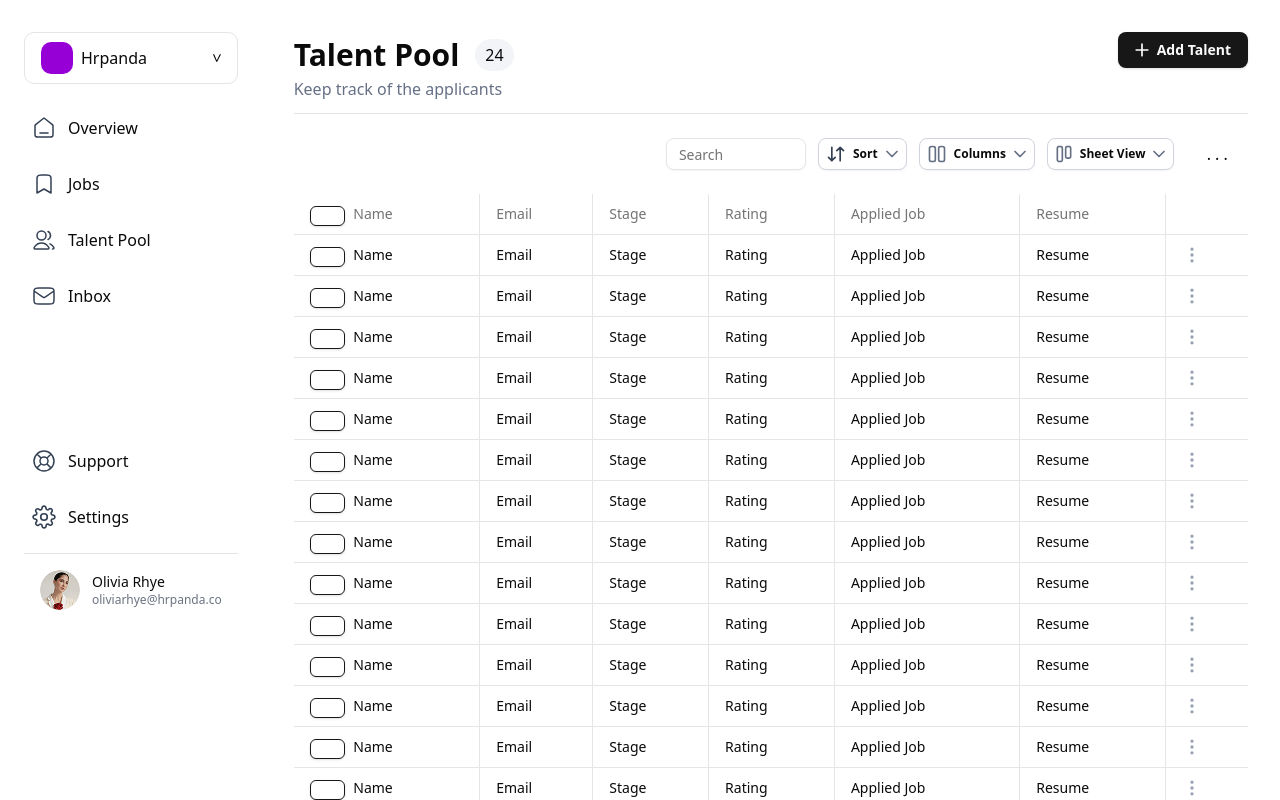
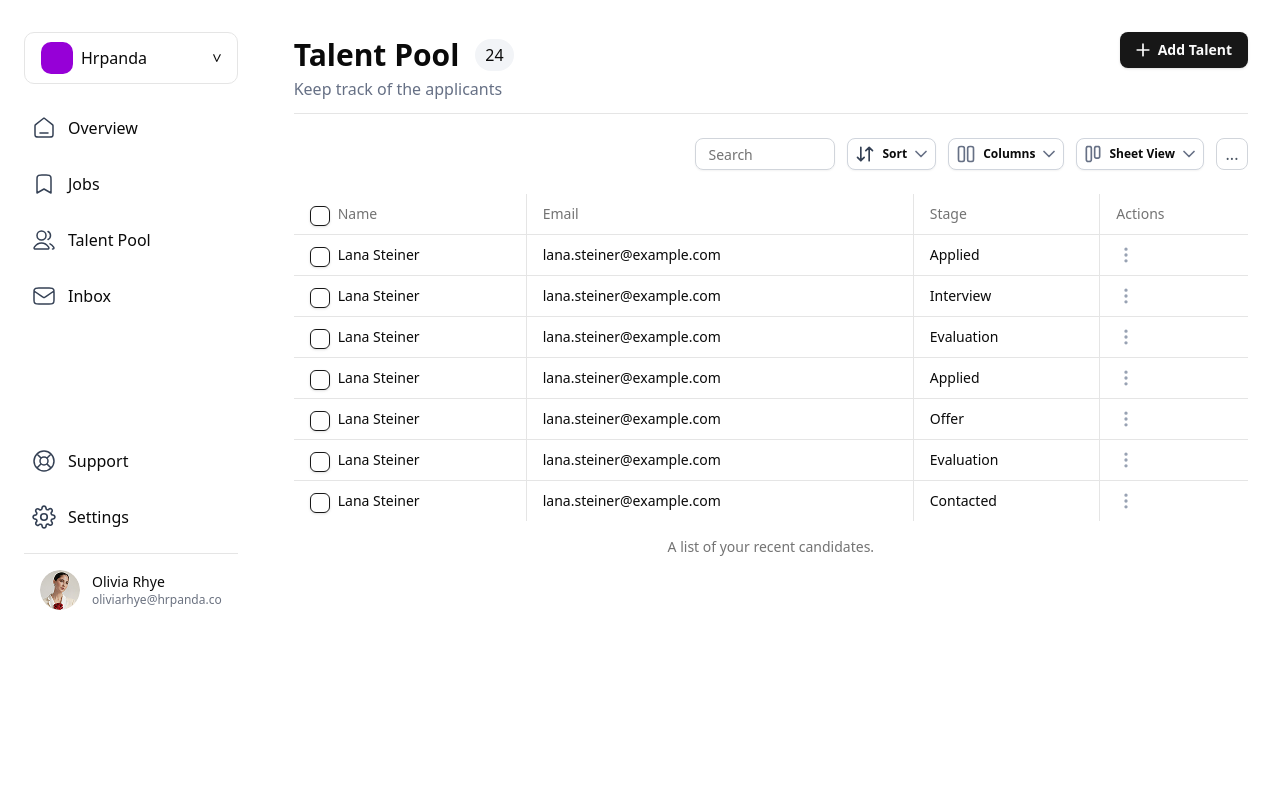
Before and after one commit to burakkizilay46/univenn, a React (Vite) app: page / in a window 1280 px wide. Shown: the top 800 px of the page. Built offline with nearby package versions, Linux system fonts and the light colour scheme.

Commit message:
add Switch component and integrate with home view; update styles and add flash icon

```diff
--- a/package.json
+++ b/package.json
@@ -16,6 +16,7 @@
     "@radix-ui/react-popover": "^1.1.6",
     "@radix-ui/react-select": "^2.1.6",
     "@radix-ui/react-slot": "^1.1.2",
+    "@radix-ui/react-switch": "^1.1.3",
     "class-variance-authority": "^0.7.0",
     "classnames": "^2.5.1",
     "clsx": "^2.0.0",
--- a/src/components/ui/checkbox.tsx
+++ b/src/components/ui/checkbox.tsx
@@ -11,7 +11,7 @@ const Checkbox = React.forwardRef<
   <CheckboxPrimitive.Root
     ref={ref}
     className={cn(
-      "peer h-4 w-4 shrink-0 rounded-sm border border-primary shadow focus-visible:outline-none focus-visible:ring-1 focus-visible:ring-ring disabled:cursor-not-allowed disabled:opacity-50 data-[state=checked]:bg-primary data-[state=checked]:text-primary-foreground",
+      "peer size-5 shrink-0 rounded-sm border border-primary shadow focus-visible:outline-none focus-visible:ring-1 focus-visible:ring-ring disabled:cursor-not-allowed disabled:opacity-50 data-[state=checked]:bg-primary data-[state=checked]:text-primary-foreground",
       className
     )}
     {...props}
--- /dev/null
+++ b/src/components/ui/switch.tsx
@@ -0,0 +1,27 @@
+import * as React from "react"
+import * as SwitchPrimitives from "@radix-ui/react-switch"
+
+import { cn } from "@/lib/utils"
+
+const Switch = React.forwardRef<
+  React.ElementRef<typeof SwitchPrimitives.Root>,
+  React.ComponentPropsWithoutRef<typeof SwitchPrimitives.Root>
+>(({ className, ...props }, ref) => (
+  <SwitchPrimitives.Root
+    className={cn(
+      "peer inline-flex h-5 w-9 shrink-0 cursor-pointer items-center rounded-full border-2 border-transparent shadow-sm transition-colors focus-visible:outline-none focus-visible:ring-2 focus-visible:ring-ring focus-visible:ring-offset-2 focus-visible:ring-offset-background disabled:cursor-not-allowed disabled:opacity-50 data-[state=checked]:bg-primary data-[state=unchecked]:bg-input",
+      className
+    )}
+    {...props}
+    ref={ref}
+  >
+    <SwitchPrimitives.Thumb
+      className={cn(
+        "pointer-events-none block h-4 w-4 rounded-full bg-background shadow-lg ring-0 transition-transform data-[state=checked]:translate-x-4 data-[state=unchecked]:translate-x-0"
+      )}
+    />
+  </SwitchPrimitives.Root>
+))
+Switch.displayName = SwitchPrimitives.Root.displayName
+
+export { Switch }
--- a/src/index.css
+++ b/src/index.css
@@ -11,7 +11,7 @@
 
   color-scheme: light dark;
   color: rgba(255, 255, 255, 0.87);
-  background-color: white;
+  background-color: #242424;
 
   font-synthesis: none;
   text-rendering: optimizeLegibility;
@@ -49,40 +49,6 @@
   --sidebar-accent-foreground: oklch(0.205 0 0);
   --sidebar-border: oklch(0.922 0 0);
   --sidebar-ring: oklch(0.708 0 0);
-}
-
-
-
-button {
-  border-radius: 8px;
-  border: 1px solid transparent;
-  padding: 0.6em 1.2em;
-  font-size: 1em;
-  font-weight: 500;
-  font-family: inherit;
-  background-color: #1a1a1a;
-  cursor: pointer;
-  transition: border-color 0.25s;
-}
-button:hover {
-  border-color: #646cff;
-}
-button:focus,
-button:focus-visible {
-  outline: 4px auto -webkit-focus-ring-color;
-}
-
-@media (prefers-color-scheme: light) {
-  :root {
-    color: #213547;
-    background-color: #ffffff;
-  }
-  a:hover {
-    color: #747bff;
-  }
-  button {
-    background-color: #f9f9f9;
-  }
 }
 
 .dark {
--- /dev/null
+++ b/src/types/data-type.ts
@@ -0,0 +1,84 @@
+export type DataType = {
+  id: number;
+  imageUrl: string;
+  name: string;
+  email: string;
+  stage: "Applied" | "Interview" | "Evaluation" | "Offer" | "Contacted";
+  rating: number;
+  appliedJob: string;
+  resume: string;
+};
+
+
+export const tableData: DataType[] = [
+    {
+      id: 1,
+      imageUrl: "/images/avatars/avatar-1.png",
+      name: "Lana Steiner",
+      email: "lana.steiner@example.com",
+      stage: "Applied",
+      rating: 4,
+      appliedJob: "Sr. Frontend Dev.",
+      resume: "/pdfs/resume-1.pdf",
+    },
+    {
+      id: 2,
+      imageUrl: "/images/avatars/avatar-2.png",
+      name: "Lana Steiner",
+      email: "lana.steiner@example.com",
+      stage: "Interview",
+      rating: 5,
+      appliedJob: "Software Engineering",
+      resume: "/pdfs/resume-2.pdf",
+    },
+    {
+      id: 3,
+      imageUrl: "/images/avatars/avatar-3.png",
+      name: "Lana Steiner",
+      email: "lana.steiner@example.com",
+      stage: "Evaluation",
+      rating: 3,
+      appliedJob: "Operations",
+      resume: "/pdfs/resume-3.pdf",
+    },
+    {
+      id: 4,
+      imageUrl: "/images/avatars/avatar-4.png",
+      name: "Lana Steiner",
+      email: "lana.steiner@example.com",
+      stage: "Applied",
+      rating: 4,
+      appliedJob: "Software Engineering",
+      resume: "/pdfs/resume-4.pdf",
+    },
+    {
+      id: 5,
+      imageUrl: "/images/avatars/avatar-5.png",
+      name: "Lana Steiner",
+      email: "lana.steiner@example.com",
+      stage: "Offer",
+      rating: 5,
+      appliedJob: "Design",
+      resume: "/pdfs/resume-5.pdf",
+    },
+    {
+      id: 6,
+      imageUrl: "/images/avatars/avatar-6.png",
+      name: "Lana Steiner",
+      email: "lana.steiner@example.com",
+      stage: "Evaluation",
+      rating: 3,
+      appliedJob: "Finance",
+      resume: "/pdfs/resume-6.pdf",
+    },
+    {
+      id: 7,
+      imageUrl: "/images/avatars/avatar-7.png",
+      name: "Lana Steiner",
+      email: "lana.steiner@example.com",
+      stage: "Contacted",
+      rating: 4,
+      appliedJob: "Software Engineering",
+      resume: "/pdfs/resume-7.pdf",
+    },
+  ];
--- a/src/views/components/popover.tsx
+++ b/src/views/components/popover.tsx
@@ -15,7 +15,7 @@ const CustomPopover: React.FC<CustomPopoverProps> = ({ icon, label, children })
         {label && <p className="font-semibold text-xs leading-[18px]">{label}</p>}
         <img src={down} alt="down"/>
       </PopoverTrigger>
-      <PopoverContent>{children}</PopoverContent>
+      <PopoverContent className="w-[212px]">{children}</PopoverContent>
     </Popover>
   );
 };
--- a/src/views/components/table.tsx
+++ b/src/views/components/table.tsx
@@ -11,111 +11,126 @@ import {
   TableHeader,
   TableRow,
 } from "@/components/ui/table";
+import { DataType } from "@/types/data-type";
+
+type HeaderType = {
+  title: string;
+  key: keyof DataType;
+  checked: boolean;
+};
 
 type CustomTableProps = {
-  headers: string[];
-  data?: Array<Record<string, string>>;
+  headers: HeaderType[];
+  data?: DataType[];
   caption?: string;
 };
-
-type RowData = Record<string, string>;
 
 const CustomTable = ({
   headers,
   data = [],
-  caption = "A list of your recent invoices.",
+  caption = "A list of your recent candidates.",
 }: CustomTableProps) => {
   const [selectedRows, setSelectedRows] = useState<Set<number>>(new Set());
 
-  const tableRows = useMemo(() => {
-    if (data.length > 0) {
-      return data;
-    }
-    return Array.from({ length: 50 }).map((_, index) =>
-      headers.reduce((row, header) => {
-        row[header] = header;
-        return row;
-      }, {} as RowData)
-    );
-  }, [data, headers]);
+  const visibleHeaders = headers.filter((header) => header.checked);
 
   const handleSelectAll = () => {
-    if (selectedRows.size === tableRows.length) {
+    if (selectedRows.size === data.length) {
       setSelectedRows(new Set());
     } else {
-      const allRowIndices = tableRows.map((_, index) => index);
-      setSelectedRows(new Set(allRowIndices));
+      setSelectedRows(new Set(data.map((row) => row.id)));
     }
   };
 
-  const handleRowSelect = (rowIndex: number) => {
+  const handleRowSelect = (rowId: number) => {
     const newSelectedRows = new Set(selectedRows);
-    if (newSelectedRows.has(rowIndex)) {
-      newSelectedRows.delete(rowIndex);
+    if (newSelectedRows.has(rowId)) {
+      newSelectedRows.delete(rowId);
     } else {
-      newSelectedRows.add(rowIndex);
+      newSelectedRows.add(rowId);
     }
     setSelectedRows(newSelectedRows);
   };
 
-  const isAllSelected =
-    selectedRows.size === tableRows.length && tableRows.length > 0;
+  const isAllSelected = selectedRows.size === data.length && data.length > 0;
 
   return (
-    <Table>
+    <div className="w-full overflow-x-auto">
+      <Table className="w-full">
         <TableCaption className={caption ? "" : "sr-only"}>
           {caption}
         </TableCaption>
         <TableHeader>
           <TableRow>
-          {headers.map((header, index) => (
+            {visibleHeaders.map((header, index) => (
               <TableHead
-              key={`header-${header}-${index}`}
-              className={classNames("border-r pl-4", {
+                key={header.key}
+                className={classNames("border-r px-4", {
                   "flex gap-2 items-center justify-start": index === 0,
                 })}
               >
                 {index === 0 && (
                   <Checkbox
-                  className="size-5 bg-white"
                     aria-label="Select all rows"
                     checked={isAllSelected}
                     onCheckedChange={handleSelectAll}
                   />
                 )}
-              {header}
+                {header.title}
               </TableHead>
             ))}
+            <TableHead className="px-4">Actions</TableHead>
           </TableRow>
         </TableHeader>
         <TableBody>
-        {tableRows.map((row, rowIndex) => (
-          <TableRow key={`row-${rowIndex}`}>
-            {headers.map((header, colIndex) => (
+          {data.map((row) => (
+            <TableRow key={row.id}>
+              {visibleHeaders.map((header, colIndex) => (
                 <TableCell
-                key={`cell-${header}-${rowIndex}-${colIndex}`}
-                className={classNames("border-r pl-4 py-[10px]", {
+                  key={`${header.key}-${row.id}`}
+                  className={classNames("border-r px-4 py-[10px]", {
                     "flex gap-2 items-center justify-start": colIndex === 0,
                   })}
                 >
                   {colIndex === 0 && (
                     <Checkbox
-                    className="size-5 bg-white"
-                    aria-label={`Select row ${rowIndex + 1}`}
-                    checked={selectedRows.has(rowIndex)}
-                    onCheckedChange={() => handleRowSelect(rowIndex)}
+                      aria-label={`Select row ${row.id}`}
+                      checked={selectedRows.has(row.id)}
+                      onCheckedChange={() => handleRowSelect(row.id)}
                     />
                   )}
-                {row[header]}
+                  {header.key === "imageUrl" ? (
+                    <img
+                      src={row.imageUrl}
+                      alt={row.name}
+                      width={32}
+                      height={32}
+                      className="rounded-full"
+                    />
+                  ) : header.key === "rating" ? (
+                    <span>{"★".repeat(row.rating)}</span>
+                  ) : header.key === "resume" ? (
+                    <a
+                      href={row.resume}
+                      target="_blank"
+                      rel="noopener noreferrer"
+                      className="text-blue-500 underline"
+                    >
+                      PDF
+                    </a>
+                  ) : (
+                    row[header.key]
+                  )}
                 </TableCell>
               ))}
-            <TableCell className="pl-4">
-              <img src={dotsIcon} alt="" className="w-5 h-5" />
+              <TableCell className="px-4">
+                <img src={dotsIcon} alt="More options" className="w-5 h-5" />
               </TableCell>
             </TableRow>
           ))}
         </TableBody>
       </Table>
+    </div>
   );
 };
 
--- a/src/views/pages/home/home.tsx
+++ b/src/views/pages/home/home.tsx
@@ -1,6 +1,8 @@
+import { useState } from "react";
 import sortIcon from "@/../public/images/svg/sort.svg";
 import columnsIcon from "@/../public/images/svg/columns.svg";
 import sheetIcon from "@/../public/images/svg/sheet-view.svg";
+import flash from "@/../public/images/svg/flash.svg";
 import { Input } from "@/components/ui/input";
 import {
   Popover,
@@ -8,32 +10,78 @@ import {
   PopoverTrigger,
 } from "@/components/ui/popover";
 import CustomPopover from "@/views/components/popover";
-import { Table, TableBody, TableCaption, TableCell, TableHead, TableHeader, TableRow } from "@/components/ui/table";
 import CustomTable from "@/views/components/table";
+import { Switch } from "@/components/ui/switch";
+import { DataType, tableData } from "@/types/data-type";
 
 const HomeView = () => {
+  const [headers, setHeaders] = useState<
+    { title: string; key: keyof DataType; checked: boolean }[]
+  >([
+    { title: "Name", key: "name", checked: true },
+    { title: "Email", key: "email", checked: true },
+    { title: "Stage", key: "stage", checked: true },
+    { title: "Rating", key: "rating", checked: false },
+    { title: "Applied Job", key: "appliedJob", checked: false },
+    { title: "Resume", key: "resume", checked: false },
+  ]);
+
+  const handleSwitchChange = (index: number) => {
+    if (index !== 0) {
+      setHeaders((prevHeaders) =>
+        prevHeaders.map((header, i) =>
+          i === index ? { ...header, checked: !header.checked } : header
+        )
+      );
+    }
+  };
+
   return (
     <div className="h-full w-full pt-6">
-      <div className="flex justify-end h-8 gap-3">
-        <Input placeholder="Search" className="h-8 w-[140px]" />
+      <div className="flex justify-end h-8 gap-3 items-center">
+        <Input
+          placeholder="Search"
+          className="h-8 w-[140px] rounded-md border border-gray-300"
+        />
+
         <CustomPopover label="Sort" icon={sortIcon}>
-          Place content for the popover here.
+          <p>Place content for the popover here.</p>
         </CustomPopover>
+
         <CustomPopover label="Columns" icon={columnsIcon}>
-          Place content for the popover here.
+          {headers.map((header, index) => (
+            <div
+              key={index}
+              className="flex w-full justify-between items-center py-1"
+            >
+              <div className="flex gap-2 items-center">
+                <img src={flash} alt="flash" className="h-5 w-5" />
+                <p className="font-medium text-base leading-6">
+                  {header.title}
+                </p>
+              </div>
+              <Switch
+                checked={header.checked}
+                onCheckedChange={() => handleSwitchChange(index)}
+              />
+            </div>
+          ))}
         </CustomPopover>
+
         <CustomPopover label="Sheet View" icon={sheetIcon}>
-          Place content for the popover here.
+          <p>Place content for the popover here.</p>
         </CustomPopover>
+
         <Popover>
-          <PopoverTrigger className="flex bg-white  h-8 justify-center items-center whitespace-nowrap">
-            . . .
+          <PopoverTrigger className="flex bg-white h-8 w-8 justify-center items-center rounded-md border border-gray-300">
+            <span className="text-gray-600">...</span>
           </PopoverTrigger>
           <PopoverContent>Place content for the popover here.</PopoverContent>
         </Popover>
       </div>
+
       <div className="pt-6 w-full h-full">
-       <CustomTable headers={["Name", "Email", "Stage","Rating","Applied Job","Resume"]}/>
+        <CustomTable headers={headers} data={tableData} />
       </div>
     </div>
   );
```
Also changed, not shown: public/images/svg/flash.svg (added), 1 other file (tests, documents, lock files or other folders). Lines whose indentation alone changed are shown as unchanged.
